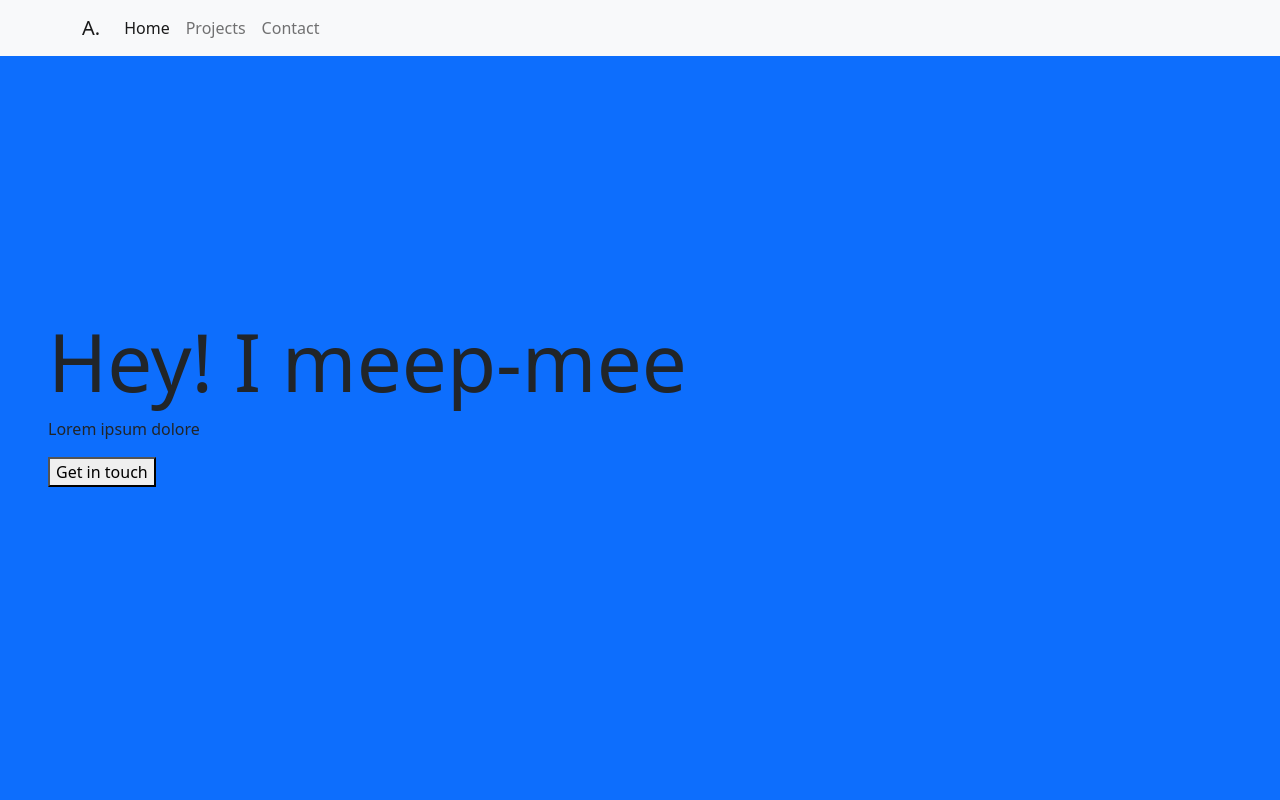
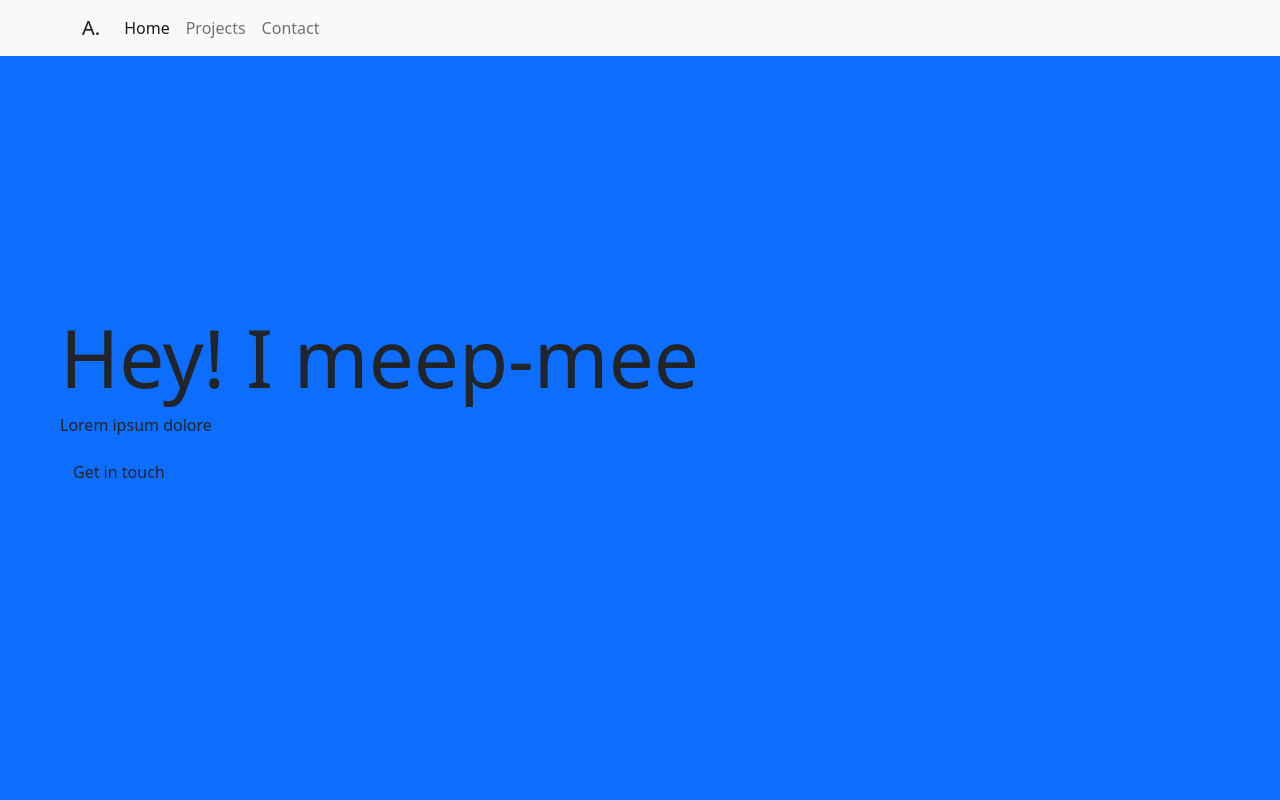
Before and after one commit to alexandrabatrak/react-portfolio, a React (Create React App) app: page / in a window 1280 px wide. Shown: the top 800 px of the page. Built offline with nearby package versions, Linux system fonts and the light colour scheme.

Commit message:
Add header section

```diff
--- a/src/App.css
+++ b/src/App.css
@@ -0,0 +1,50 @@
+/* Util */
+
+.bg-image {
+  height: 100%;
+  width: 100%;
+  background-size: cover;
+}
+
+/* Animations */
+
+.reveal-text {
+  position: relative;
+}
+
+.reveal-text::before {
+  content: '';
+  position: absolute;
+  top: 0;
+  left: 0;
+  height: 100%;
+  width: 100%;
+  background-color: black;
+  opacity: 0;
+  animation: reveal-text 1s linear backwards;
+}
+
+@keyframes reveal-text {
+  0% {
+    width: 100%;
+    opacity: 1;
+  }
+  99% {
+    width: 0;
+    opacity: 1;
+  }
+  100% {
+    opacity: 0;
+  }
+}
+
+/* Grid */
+
+.grid {
+  display: grid;
+  grid-template-columns: repeat(auto-fit, minmax(18rem, 1fr));
+  gap: 2rem;
+}
+.project-image {
+  height: 250px;
+}
--- a/src/components/Landing.js
+++ b/src/components/Landing.js
@@ -2,7 +2,7 @@ import { useState, useEffect } from 'react';
 import { Container, Row } from 'react-bootstrap';
 
 export default function Landing() {
-  const [loopN, setLoopN] = useState('0');
+  const [loopN, setLoopN] = useState(0);
   const [isDeleting, setIsDeleting] = useState(false);
   const toAnimate = ['create', 'develop', 'meep-meep'];
   const [text, setText] = useState('');
@@ -41,19 +41,19 @@ export default function Landing() {
   };
 
   return (
-    <Container fluid>
-      <Row>
-        <div className='bg-primary d-flex align-items-center min-vh-100 px-5'>
+    <section className='bg-primary d-flex align-items-center min-vh-100 p-5'>
+      <Container fluid>
+        <Row>
           <div>
-            <h1 className='display-1'>
+            <h1 className='display-1 reveal-text'>
               {`Hey! I `}
               <span className='wrap'>{text}</span>
             </h1>
-            <p>Lorem ipsum dolore</p>
-            <button>Get in touch</button>
+            <p className='reveal-text'>Lorem ipsum dolore</p>
+            <button className='btn btn-black reveal-text'>Get in touch</button>
           </div>
-        </div>
-      </Row>
-    </Container>
+        </Row>
+      </Container>
+    </section>
   );
 }
```
